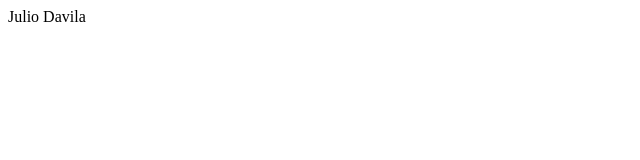
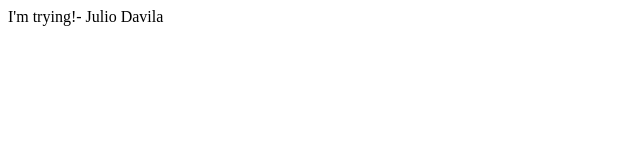
Before and after one commit to Juliodav15/123, a plain HTML site: page index.html in a window 1280 px wide. Shown: the whole page, without its empty margins (0-640 px from the left). Drawn offline with Linux system fonts and the light colour scheme.

Commit message:
I'm Trying

```diff
--- a/index.html
+++ b/index.html
@@ -1,6 +1,6 @@
 </div>
 <div class="tm-about-text">
-	<p class="tm-mb-40">                                            Julio Davila
+	<p class="tm-mb-40">                                            I'm trying!- Julio Davila
 
 </div>
 </section>
```
